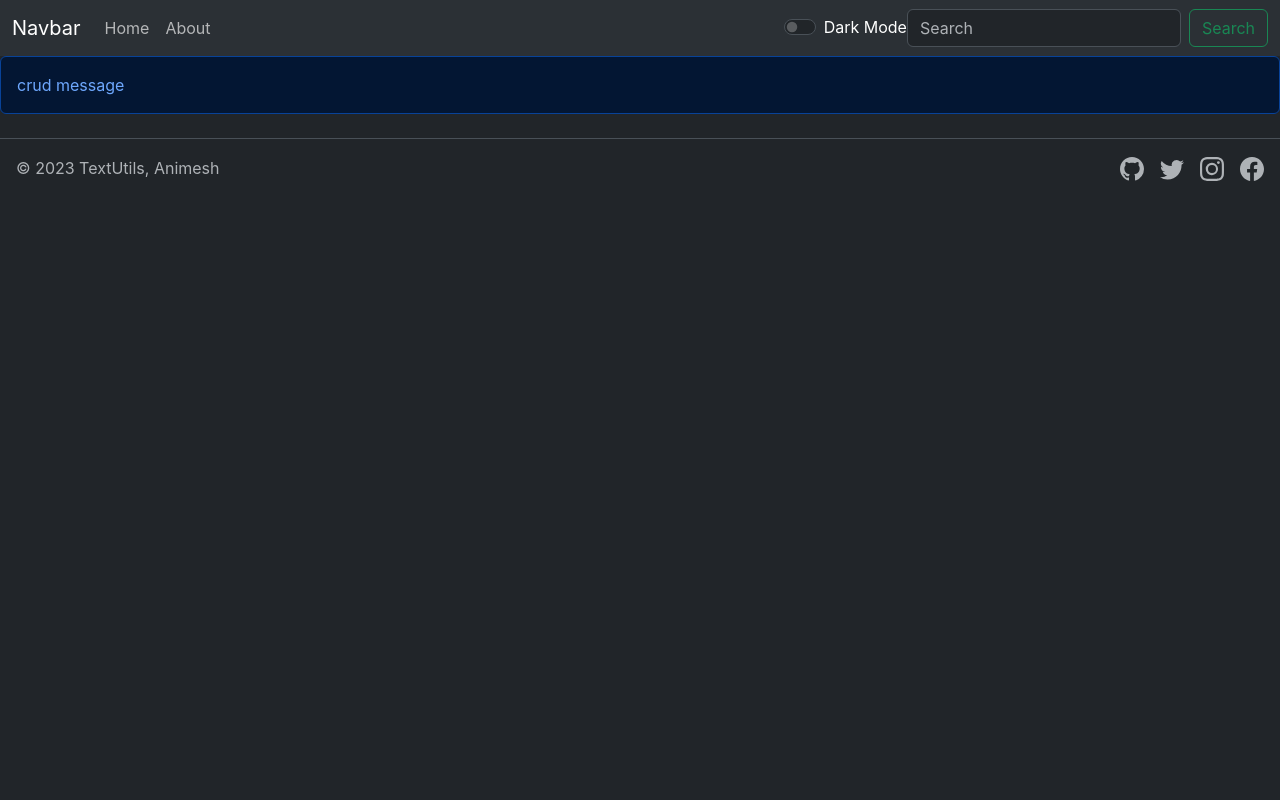
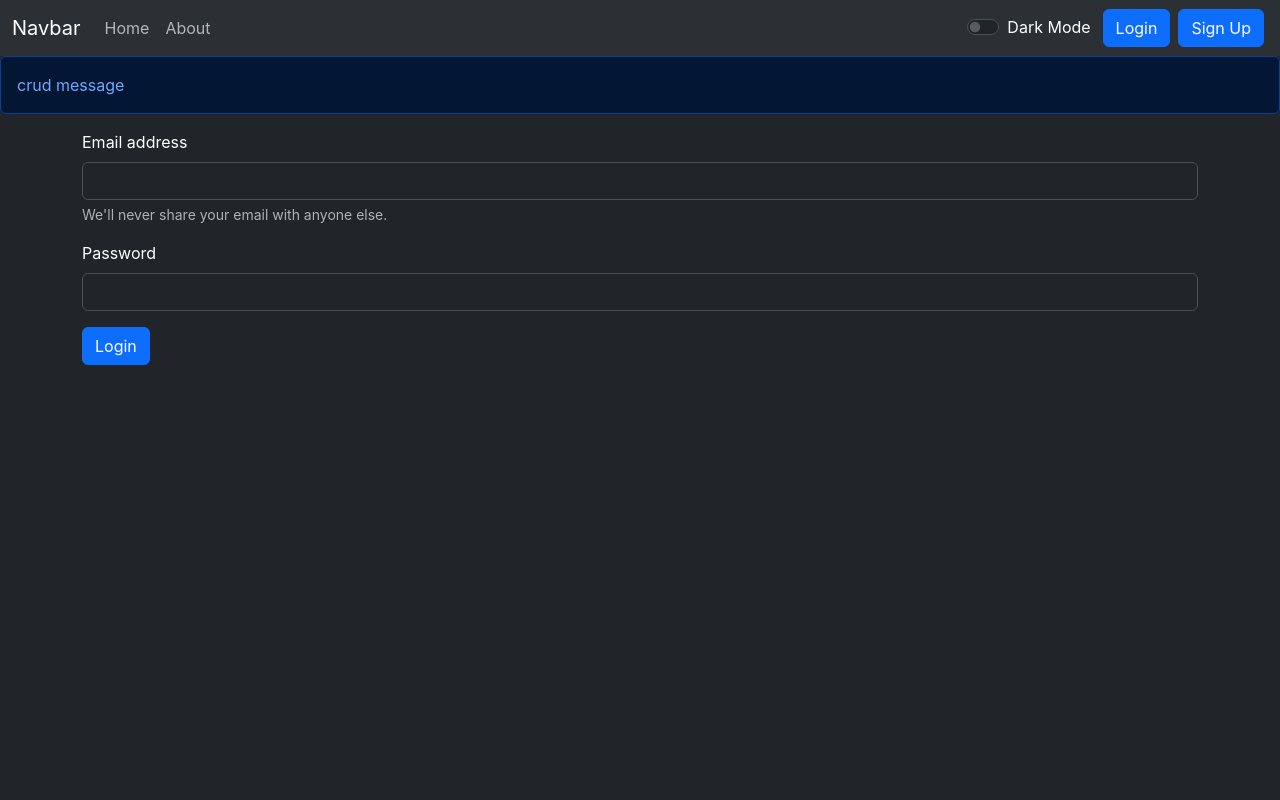
Before and after one commit to animeshmaiti/Notebook, a React (Create React App) app: page /login in a window 1280 px wide. Shown: the top 800 px of the page. Built offline with nearby package versions, Linux system fonts and the light colour scheme.

Commit message:
login functionality

```diff
--- a/src/App.jsx
+++ b/src/App.jsx
@@ -7,6 +7,8 @@ import About from "./components/About";
 import Footer from "./components/Footer";
 import NoteState from "./context/notes/NoteState";
 import Alert from "./components/Alert";
+import Login from "./components/Login";
+import Signup from "./components/Signup";
 
 function App() {
   const [myStyle, setMyStyle] = useState({
@@ -59,6 +61,8 @@ function App() {
           <Routes>
             <Route exact path="/" element={<Home />} />
             <Route exact path="/about" element={<About />} />
+            <Route exact path="/login" element={<Login />} />
+            <Route exact path="/signup" element={<Signup />} />
           </Routes>
           <Footer myTheme={myStyle} />
         </Router>
--- /dev/null
+++ b/src/components/Login.jsx
@@ -0,0 +1,69 @@
+import React, { useState } from "react";
+import { useNavigate } from "react-router-dom";
+
+function Login() {
+  const [credential, setCredential] = useState({ email: "", password: "" });
+  const navigate = useNavigate();
+  const handleLogin = async (e) => {
+    e.preventDefault();
+    const response = await fetch(`http://localhost:5000/api/auth/login`, {
+      method: "POST",
+      mode: "cors",
+      headers: {
+        "Content-Type": "application/json",
+      },
+      body: JSON.stringify({
+        email: credential.email,
+        password: credential.password,
+      }),
+    });
+    const result = await response.json();
+    if (result.success) {
+      localStorage.setItem("token", result.authToken);
+      navigate("/");
+    }
+    console.log(result);
+  };
+  const onChange = (e) => {
+    setCredential({ ...credential, [e.target.name]: e.target.value });
+  };
+  return (
+    <div className="container vh-100">
+      <form onSubmit={handleLogin}>
+        <div className="mb-3">
+          <label htmlFor="email" className="form-label">
+            Email address
+          </label>
+          <input
+            type="email"
+            className="form-control"
+            id="email"
+            name="email"
+            aria-describedby="emailHelp"
+            onChange={onChange}
+          />
+          <div id="emailHelp" className="form-text">
+            We'll never share your email with anyone else.
+          </div>
+        </div>
+        <div className="mb-3">
+          <label htmlFor="password" className="form-label">
+            Password
+          </label>
+          <input
+            type="password"
+            className="form-control"
+            id="password"
+            name="password"
+            onChange={onChange}
+          />
+        </div>
+        <button type="submit" className="btn btn-primary">
+          Login
+        </button>
+      </form>
+    </div>
+  );
+}
+
+export default Login;
--- a/src/components/Navbar.jsx
+++ b/src/components/Navbar.jsx
@@ -1,5 +1,5 @@
 import React from "react";
-import { NavLink } from "react-router-dom";
+import { NavLink,Link } from "react-router-dom";
 
 function Navbar(props) {
   const navStyle = props.myTheme;
@@ -35,7 +35,7 @@ function Navbar(props) {
                 </NavLink>
               </li>
             </ul>
-            <div className="form-check form-switch">
+            <div className="form-check form-switch mx-2">
               <input
                 className="form-check-input"
                 type="checkbox"
@@ -45,7 +45,9 @@ function Navbar(props) {
               />
               <label htmlFor="theme">{navStyle.btnText}</label>
             </div>
-            <form className="d-flex" role="search">
+            <Link className="btn btn-primary mx-1" to="/login" role="button" >Login</Link>
+            <Link className="btn btn-primary mx-1" to="/signup" role="button" >Sign Up</Link>
+            {/* <form className="d-flex" role="search">
               <input
                 className="form-control me-2"
                 type="search"
@@ -55,7 +57,7 @@ function Navbar(props) {
               <button className="btn btn-outline-success" type="submit">
                 Search
               </button>
-            </form>
+            </form> */}
           </div>
         </div>
       </nav>
--- /dev/null
+++ b/src/components/Signup.jsx
@@ -0,0 +1,9 @@
+import React from 'react'
+
+function Signup() {
+  return (
+    <div>Signup</div>
+  )
+}
+
+export default Signup
--- a/src/context/notes/NoteState.jsx
+++ b/src/context/notes/NoteState.jsx
@@ -42,7 +42,7 @@ const NoteState = (props) => {
           "eyJhbGciOiJIUzI1NiIsInR5cCI6IkpXVCJ9.eyJ1c2VyIjp7ImlkIjoiNjU5NTZmOTBjN2IzOTkwZTgwNmVlZmExIn0sImlhdCI6MTcwNDM3NTkzMH0.eWfsTFPd5xQD02a3SBTRcUh1mUwBPs5cFimCkfgQNWs",
       },
     });
-    const result = response.json();
+    const result = await response.json();
     console.log(result);
     const newNotes = notes.filter((note) => {
       return note._id !== id;
@@ -69,6 +69,7 @@ const NoteState = (props) => {
         newNotes[index].title = title;
         newNotes[index].description = description;
         newNotes[index].tag = tag;
+        break;
       }
     }
     setNotes(newNotes);
```
Also changed, not shown: 1 other file (tests, documents, lock files or other folders).
